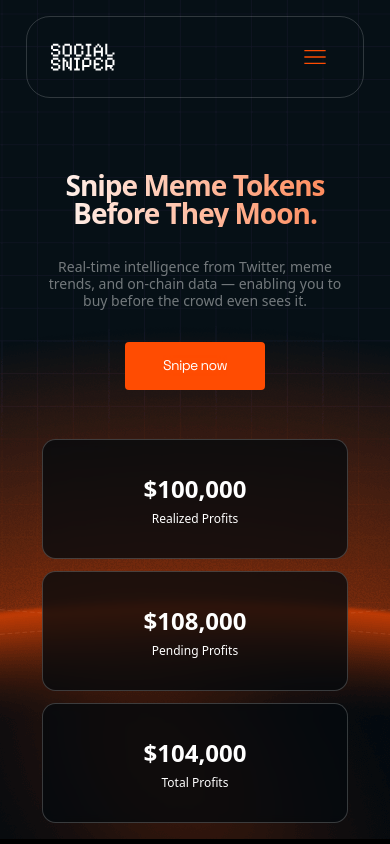
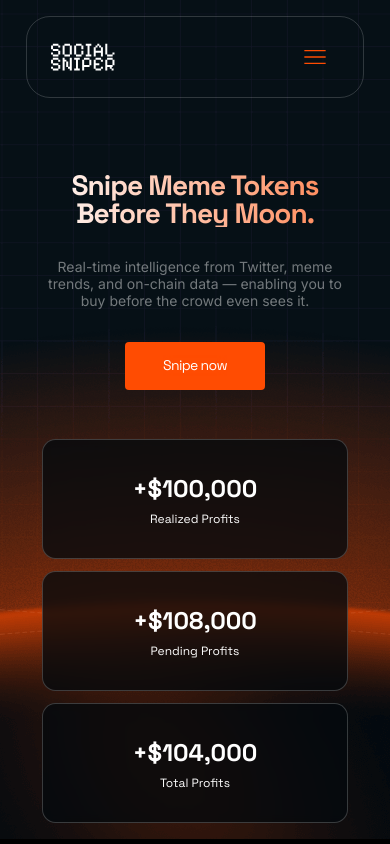
Before and after one commit to superwaih/social-sniper, a Next.js app: page / in a window 390 px wide. Shown: the top 844 px of the page. Built offline with nearby package versions, Linux system fonts and the light colour scheme.

Commit message:
feat: refactor NewHero component and update global styles for improved typography and layout

```diff
--- a/app/globals.css
+++ b/app/globals.css
@@ -10,17 +10,7 @@
 html{
   scroll-behavior: smooth;
 }
-body {
-  font-family: var(--font-space-grotes);
 
-}
-.font-pixelify {
-  font-family: var(--font-pixelify-sans);
-}
-.font-grok{
-  font-family: var(--font-space-grotes);
-
-}
 
 /* styles.css */
 .bg-custom-gradient {
--- a/components/new-landing-page/new-hero.tsx
+++ b/components/new-landing-page/new-hero.tsx
@@ -28,12 +28,12 @@ const NewHero = () => {
         <NewNav />
 
         {/* Hero Content */}
-        <div className='flex flex-col space-y-8 sm:space-y-12 mx-auto w-full justify-center items-center    max-w-[770px] flex-1'>
-          <h1 className='font-grok mt-6 sm:mt-12 -tracking-[1px] sm:-tracking-[2px] md:tracking-normal gradient-text font-bold leading-[28px] sm:leading-[34px] md:leading-[79.48px] text-[28px] sm:text-[40.72px] md:text-[79.48px] text-center px-4'>
+        <div className='flex flex-col space-y-8 sm:space-y-12 mx-auto  justify-center items-center    w-full flex-1'>
+          <h1 className='font-grok  max-w-[800px] mt-6 sm:mt-12 -tracking-[1px] sm:-tracking-[2px] md:tracking-normal gradient-text font-bold leading-[28px] sm:leading-[34px] md:leading-[79.48px] text-[28px] sm:text-[40.72px] md:text-[79.48px] text-center px-4'>
             Snipe Meme Tokens Before They Moon.
           </h1>
 
-          <p className="text-[#ffffff70] text-[14px] sm:text-[16px] md:text-[19px] text-center leading-[120%] sm:leading-[100%] px-4 max-w-[600px]">
+          <p className="text-[#ffffff70] max-w-[800px] font-inter text-[14px] sm:text-[16px] md:text-[19px] text-center leading-[120%] sm:leading-[100%] px-4 ">
             Real-time intelligence from Twitter, meme trends, and on-chain data — enabling you to buy before the crowd even sees it.
           </p>
 
@@ -61,7 +61,7 @@ const NewHero = () => {
               key={stat.id}
             >
               <h3 className='text-[#FFFFFF] text-[24px] sm:text-[28px] md:text-[32px] lg:text-[37.4px] font-bold text-center'>
-                ${stat.stat.toLocaleString()}
+                +${stat.stat.toLocaleString()}
               </h3>
               <p className='text-xs sm:text-sm md:text-base text-white text-center mt-1'>
                 {stat.title}
--- a/tailwind.config.ts
+++ b/tailwind.config.ts
@@ -62,6 +62,8 @@ export default {
   		},
 		fontFamily:{
 			 inter: ['var(--font-inter)', 'sans-serif'],
+			 pixel: ['var(--font-pixelify-sans)', 'sans-serif'],
+			 grok: ['var(--font-space-grotesk)', 'sans-serif']
 		},
 		backgroundImage:{
 			'hero': "url('/images/new-hero.webp')",
```
